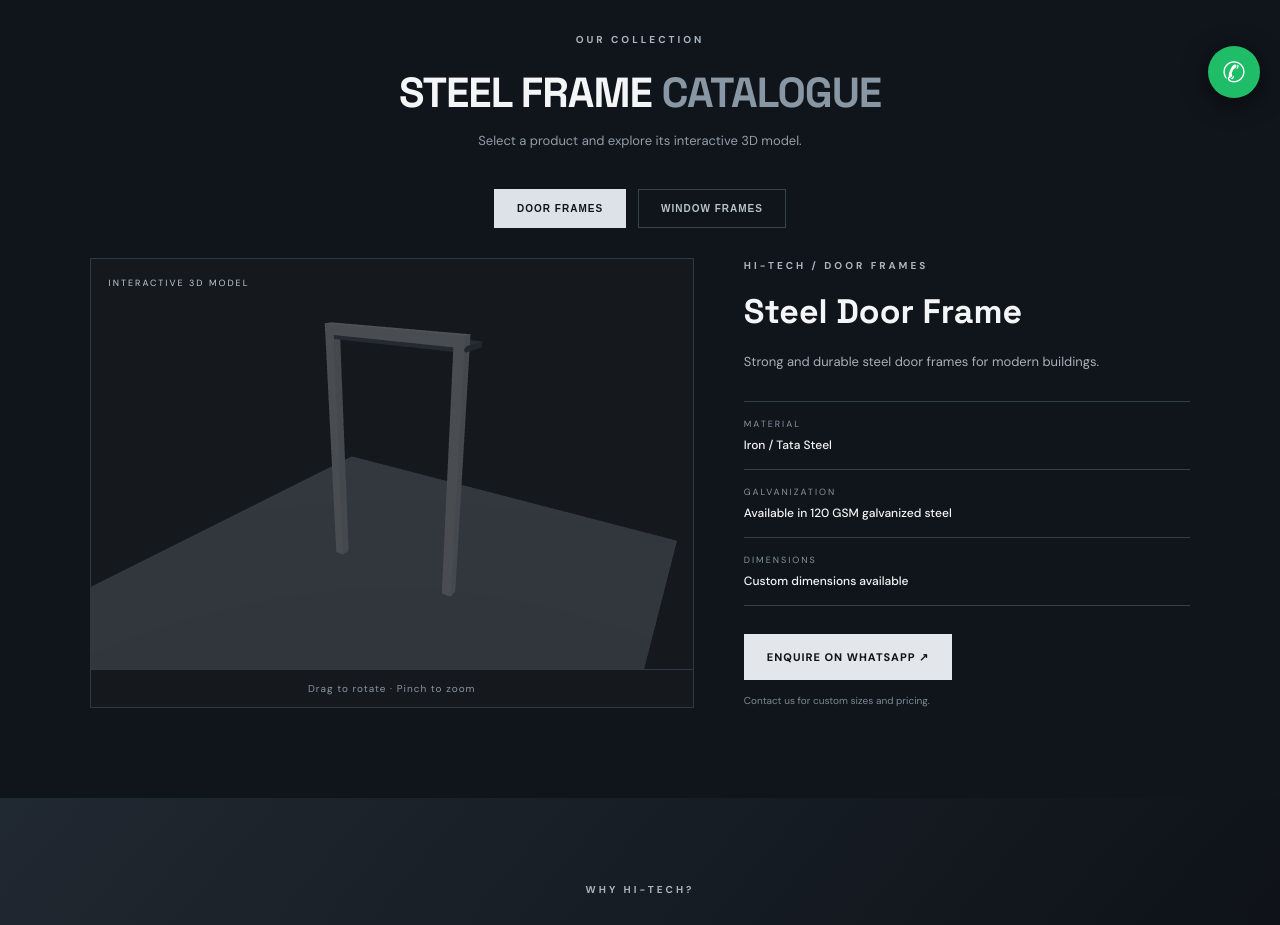
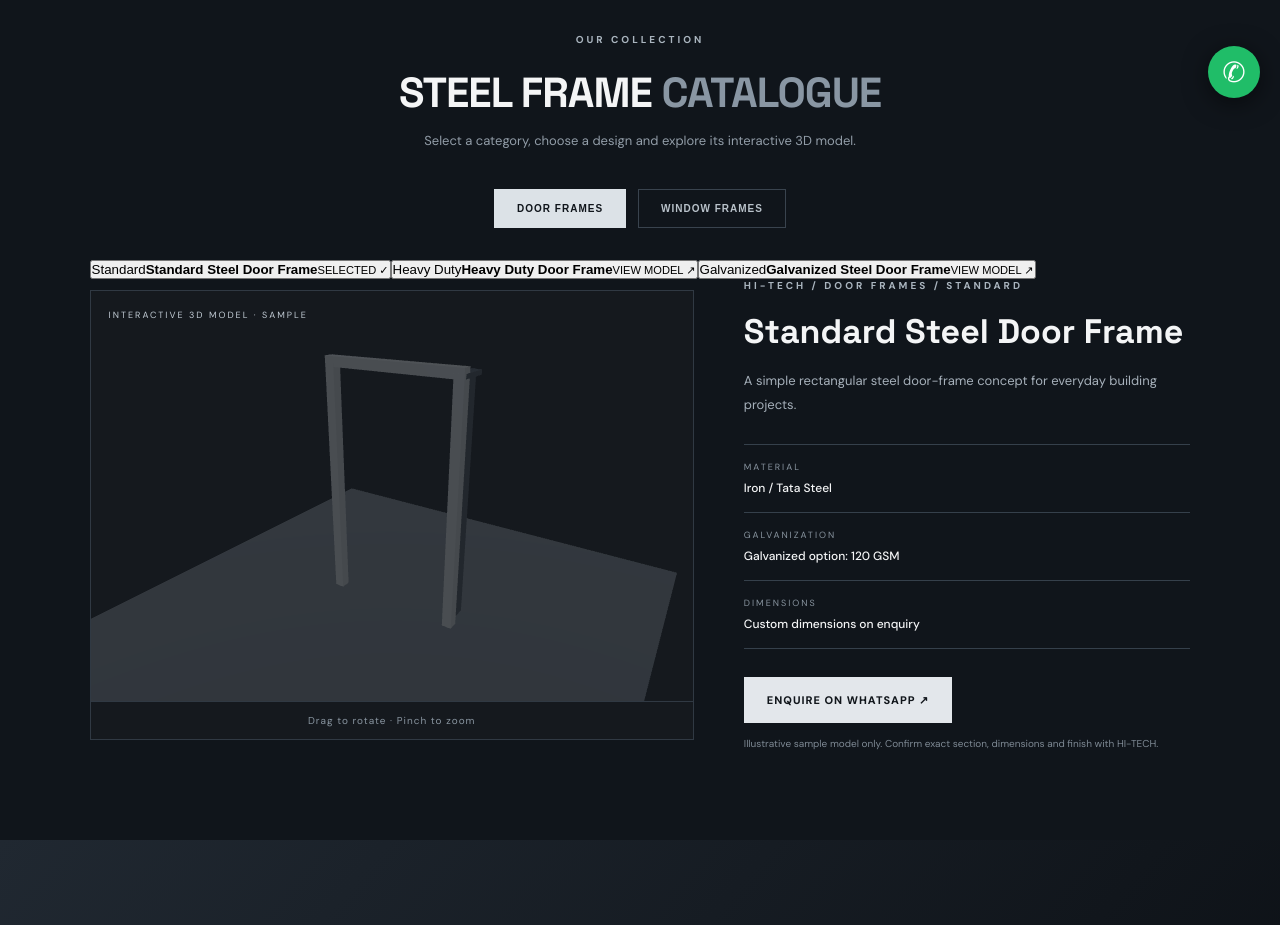
Before and after one commit to jrpc100/hi-tech-steel, a Next.js app: page / in a window 1280 px wide. Shown: the part 680-1605 px from the top of the page. Built offline with nearby package versions, Linux system fonts and the light colour scheme.

Commit message:
Update page.tsx

```diff
--- a/app/page.tsx
+++ b/app/page.tsx
@@ -7,22 +7,64 @@ import { OrbitControls } from "three/examples/jsm/controls/OrbitControls.js";
 
 const products = [
   {
-    id: "door",
-    name: "Steel Door Frame",
+    id: "door-standard",
+    name: "Standard Steel Door Frame",
     category: "DOOR FRAMES",
-    description: "Strong and durable steel door frames for modern buildings.",
+    type: "Standard",
+    description: "A simple rectangular steel door-frame concept for everyday building projects.",
     material: "Iron / Tata Steel",
-    gsm: "Available in 120 GSM galvanized steel",
-    dimensions: "Custom dimensions available",
+    gsm: "Galvanized option: 120 GSM",
+    dimensions: "Custom dimensions on enquiry",
   },
   {
-    id: "window",
-    name: "Steel Window Frame",
+    id: "door-heavy",
+    name: "Heavy Duty Door Frame",
+    category: "DOOR FRAMES",
+    type: "Heavy Duty",
+    description: "A sample heavier-profile door-frame concept with a wider steel section.",
+    material: "Iron / Tata Steel",
+    gsm: "Confirm finish and GSM with HI-TECH",
+    dimensions: "Custom dimensions on enquiry",
+  },
+  {
+    id: "door-galvanized",
+    name: "Galvanized Steel Door Frame",
+    category: "DOOR FRAMES",
+    type: "Galvanized",
+    description: "A door-frame concept representing a galvanized steel finish.",
+    material: "Tata Galvanized Steel",
+    gsm: "120 GSM option",
+    dimensions: "Custom dimensions on enquiry",
+  },
+  {
+    id: "window-2track",
+    name: "2-Track Window Frame",
     category: "WINDOW FRAMES",
-    description: "Precision-built steel window frames for residential and commercial spaces.",
+    type: "2-Track",
+    description: "A sample two-track window-frame layout.",
     material: "Iron / Tata Steel",
-    gsm: "Available in 120 GSM galvanized steel",
-    dimensions: "Custom dimensions available",
+    gsm: "Galvanized option: 120 GSM",
+    dimensions: "Custom dimensions on enquiry",
+  },
+  {
+    id: "window-3track",
+    name: "3-Track Window Frame",
+    category: "WINDOW FRAMES",
+    type: "3-Track",
+    description: "A sample three-track window-frame layout.",
+    material: "Iron / Tata Steel",
+    gsm: "Galvanized option: 120 GSM",
+    dimensions: "Custom dimensions on enquiry",
+  },
+  {
+    id: "window-grill",
+    name: "Window Frame with Grill",
+    category: "WINDOW FRAMES",
+    type: "Grill Type",
+    description: "A sample window-frame concept with simple internal grill bars.",
+    material: "Iron / Tata Steel",
+    gsm: "Galvanized option: 120 GSM",
+    dimensions: "Custom dimensions on enquiry",
   },
 ];
 
@@ -42,6 +84,7 @@ function ModelViewer({ type }: { type: string }) {
       0.1,
       100
     );
+
     camera.position.set(4, 3, 6);
 
     const renderer = new THREE.WebGLRenderer({ antialias: true });
@@ -57,10 +100,16 @@ function ModelViewer({ type }: { type: string }) {
     scene.add(light);
 
     const group = new THREE.Group();
+
+    const isWindow = type.startsWith("window");
+    const isHeavy = type === "door-heavy";
+    const isGalvanized = type === "door-galvanized";
+    const isGrill = type === "window-grill";
+
     const metal = new THREE.MeshStandardMaterial({
-      color: "#aeb7c0",
+      color: isGalvanized ? "#c5d0d8" : "#aeb7c0",
       metalness: 0.85,
-      roughness: 0.25,
+      roughness: isGalvanized ? 0.32 : 0.25,
     });
 
     const darkMetal = new THREE.MeshStandardMaterial({
@@ -69,47 +118,114 @@ function ModelViewer({ type }: { type: string }) {
       roughness: 0.35,
     });
 
-    function bar(x: number, y: number, z: number, w: number, h: number, d: number) {
-      const mesh = new THREE.Mesh(new THREE.BoxGeometry(w, h, d), metal);
+    function bar(
+      x: number,
+      y: number,
+      z: number,
+      w: number,
+      h: number,
+      d: number
+    ) {
+      const mesh = new THREE.Mesh(
+        new THREE.BoxGeometry(w, h, d),
+        metal
+      );
+
       mesh.position.set(x, y, z);
       mesh.castShadow = true;
       mesh.receiveShadow = true;
       group.add(mesh);
     }
 
-    // Main rectangular steel frame
-    const width = type === "door" ? 2.2 : 2.8;
-    const height = type === "door" ? 4 : 2.5;
-    const thickness = 0.16;
+    const width = isWindow ? 2.8 : 2.2;
+    const height = isWindow ? 2.5 : 4;
+    const thickness = isHeavy ? 0.23 : 0.16;
 
+    // Outer steel frame
     bar(-width / 2, 0, 0, thickness, height, thickness);
     bar(width / 2, 0, 0, thickness, height, thickness);
     bar(0, height / 2, 0, width + thickness, thickness, thickness);
 
-    if (type === "window") {
+    if (isWindow) {
       bar(0, -height / 2, 0, width + thickness, thickness, thickness);
-      bar(0, 0, 0, 0.12, height, thickness);
-      bar(0, 0, 0, width, 0.12, thickness);
+
+      // Window track channels
+      const trackCount = type === "window-3track" ? 3 : 2;
+
+      for (let i = 0; i < trackCount; i++) {
+        const z = -0.12 + i * 0.16;
+
+        const rail = new THREE.Mesh(
+          new THREE.BoxGeometry(width - 0.12, 0.07, 0.07),
+          darkMetal
+        );
+
+        rail.position.set(
+          0,
+          -height / 2 + 0.16 + i * 0.12,
+          z
+        );
+
+        group.add(rail);
+      }
+
+      // Window grill
+      if (isGrill) {
+        for (let i = 1; i <= 4; i++) {
+          bar(
+            -width / 2 + (width / 5) * i,
+            0,
+            0.08,
+            0.055,
+            height - 0.2,
+            0.08
+          );
+        }
+
+        for (let i = 1; i <= 2; i++) {
+          bar(
+            0,
+            -height / 2 + (height / 3) * i,
+            0.08,
+            width - 0.2,
+            0.055,
+            0.08
+          );
+        }
+      }
     }
 
-    // Frame depth and folded steel profile
-    const depthBar = new THREE.Mesh(
-      new THREE.BoxGeometry(width + thickness, 0.08, 0.55),
+    // Folded steel profile
+    const sideDepth = new THREE.Mesh(
+      new THREE.BoxGeometry(0.07, height, 0.48),
       darkMetal
     );
-    depthBar.position.set(0, height / 2 - 0.1, -0.2);
-    group.add(depthBar);
+
+    sideDepth.position.set(width / 2 - 0.04, 0, -0.22);
+    group.add(sideDepth);
+
+    const topDepth = new THREE.Mesh(
+      new THREE.BoxGeometry(width + thickness, 0.07, 0.48),
+      darkMetal
+    );
+
+    topDepth.position.set(0, height / 2 - 0.04, -0.22);
+    group.add(topDepth);
 
     const floor = new THREE.Mesh(
       new THREE.BoxGeometry(8, 0.08, 8),
       new THREE.MeshStandardMaterial({ color: "#252b32" })
     );
+
     floor.position.y = -height / 2 - 0.12;
     scene.add(floor);
-
     scene.add(group);
 
-    const controls = new OrbitControls(camera, renderer.domElement);
+    const controls = new OrbitControls(
+      camera,
+      renderer.domElement
+    );
+
     controls.enableDamping = true;
     controls.dampingFactor = 0.06;
     controls.minDistance = 3;
@@ -117,19 +233,28 @@ function ModelViewer({ type }: { type: string }) {
 
     const resize = () => {
       if (!container) return;
-      camera.aspect = container.clientWidth / container.clientHeight;
+
+      camera.aspect =
+        container.clientWidth / container.clientHeight;
+
       camera.updateProjectionMatrix();
-      renderer.setSize(container.clientWidth, container.clientHeight);
+
+      renderer.setSize(
+        container.clientWidth,
+        container.clientHeight
+      );
     };
 
     window.addEventListener("resize", resize);
 
     let animationId = 0;
+
     const animate = () => {
       animationId = requestAnimationFrame(animate);
       controls.update();
       renderer.render(scene, camera);
     };
+
     animate();
 
     return () => {
@@ -137,10 +262,15 @@ function ModelViewer({ type }: { type: string }) {
       window.removeEventListener("resize", resize);
       controls.dispose();
       renderer.dispose();
-      container.removeChild(renderer.domElement);
+
+      if (container.contains(renderer.domElement)) {
+        container.removeChild(renderer.domElement);
+      }
+
       scene.traverse((object) => {
         if (object instanceof THREE.Mesh) {
           object.geometry.dispose();
+
           if (Array.isArray(object.material)) {
             object.material.forEach((m) => m.dispose());
           } else {
@@ -153,59 +283,144 @@ function ModelViewer({ type }: { type: string }) {
 
   return (
     <div className="viewer">
-      <div className="viewer-label">INTERACTIVE 3D MODEL</div>
+      <div className="viewer-label">
+        INTERACTIVE 3D MODEL · SAMPLE
+      </div>
+
       <div ref={mountRef} className="model-canvas" />
-      <div className="viewer-hint">Drag to rotate · Pinch to zoom</div>
+
+      <div className="viewer-hint">
+        Drag to rotate · Pinch to zoom
+      </div>
     </div>
   );
 }
 
 export default function Home() {
-  const [selected, setSelected] = useState("door");
-  const product = products.find((p) => p.id === selected)!;
+  const [selected, setSelected] = useState("door-standard");
+  const [category, setCategory] = useState("DOOR FRAMES");
+
+  const product =
+    products.find((p) => p.id === selected) ?? products[0];
+
+  const visibleProducts = products.filter(
+    (p) => p.category === category
+  );
 
   const whatsapp = `https://wa.me/919745046924?text=${encodeURIComponent(
     `Hello HI-TECH, I am interested in ${product.name}. Please share details and quotation.`
   )}`;
+
+  function changeCategory(next: string) {
+    setCategory(next);
+
+    const first = products.find(
+      (p) => p.category === next
+    );
+
+    if (first) setSelected(first.id);
+  }
 
   return (
     <main>
       <nav className="navbar">
         <a href="#" className="brand">
           <span className="brand-icon">H</span>
-          <span>HI-TECH <small>STEEL SOLUTIONS</small></span>
+          <span>
+            HI-TECH
+            <small>STEEL SOLUTIONS</small>
+          </span>
         </a>
-        <a className="nav-contact" href={whatsapp}>GET QUOTE ↗</a>
+
+        <a className="nav-contact" href={whatsapp}>
+          GET QUOTE ↗
+        </a>
       </nav>
 
       <section className="hero">
         <div className="hero-content">
-          <p className="eyebrow">PRECISION · STRENGTH · QUALITY</p>
-          <h1>BUILT STRONG.<br /><span>BUILT TO LAST.</span></h1>
+          <p className="eyebrow">
+            PRECISION · STRENGTH · QUALITY
+          </p>
+
+          <h1>
+            BUILT STRONG.
+            <br />
+            <span>BUILT TO LAST.</span>
+          </h1>
+
           <p className="hero-text">
             Premium steel door and window frames.
             Made for strength, designed for durability.
           </p>
-          <a href="#products" className="primary-btn">EXPLORE PRODUCTS ↘</a>
+
+          <a href="#products" className="primary-btn">
+            EXPLORE PRODUCTS ↘
+          </a>
         </div>
-        <div className="hero-mark">HT<span>.</span></div>
+
+        <div className="hero-mark">
+          HT<span>.</span>
+        </div>
       </section>
 
       <section id="products" className="products-section">
         <div className="section-heading">
           <p className="eyebrow">OUR COLLECTION</p>
-          <h2>STEEL FRAME <span>CATALOGUE</span></h2>
-          <p>Select a product and explore its interactive 3D model.</p>
+
+          <h2>
+            STEEL FRAME <span>CATALOGUE</span>
+          </h2>
+
+          <p>
+            Select a category, choose a design and explore
+            its interactive 3D model.
+          </p>
         </div>
 
         <div className="product-tabs">
-          {products.map((item) => (
+          <button
+            onClick={() => changeCategory("DOOR FRAMES")}
+            className={
+              category === "DOOR FRAMES"
+                ? "tab active"
+                : "tab"
+            }
+          >
+            DOOR FRAMES
+          </button>
+
+          <button
+            onClick={() => changeCategory("WINDOW FRAMES")}
+            className={
+              category === "WINDOW FRAMES"
+                ? "tab active"
+                : "tab"
+            }
+          >
+            WINDOW FRAMES
+          </button>
+        </div>
+
+        <div className="design-list">
+          {visibleProducts.map((item) => (
             <button
               key={item.id}
               onClick={() => setSelected(item.id)}
-              className={selected === item.id ? "tab active" : "tab"}
+              className={
+                selected === item.id
+                  ? "design-card selected"
+                  : "design-card"
+              }
             >
-              {item.category}
+              <span>{item.type}</span>
+              <strong>{item.name}</strong>
+
+              <small>
+                {selected === item.id
+                  ? "SELECTED ✓"
+                  : "VIEW MODEL ↗"}
+              </small>
             </button>
           ))}
         </div>
@@ -214,41 +429,84 @@ export default function Home() {
           <ModelViewer type={selected} />
 
           <div className="product-info">
-            <p className="eyebrow">HI-TECH / {product.category}</p>
+            <p className="eyebrow">
+              HI-TECH / {product.category} /{" "}
+              {product.type.toUpperCase()}
+            </p>
+
             <h2>{product.name}</h2>
-            <p className="description">{product.description}</p>
+
+            <p className="description">
+              {product.description}
+            </p>
 
             <div className="specs">
-              <div><span>MATERIAL</span><strong>{product.material}</strong></div>
-              <div><span>GALVANIZATION</span><strong>{product.gsm}</strong></div>
-              <div><span>DIMENSIONS</span><strong>{product.dimensions}</strong></div>
+              <div>
+                <span>MATERIAL</span>
+                <strong>{product.material}</strong>
+              </div>
+
+              <div>
+                <span>GALVANIZATION</span>
+                <strong>{product.gsm}</strong>
+              </div>
+
+              <div>
+                <span>DIMENSIONS</span>
+                <strong>{product.dimensions}</strong>
+              </div>
             </div>
 
-            <a href={whatsapp} className="primary-btn quote-btn">
+            <a
+              href={whatsapp}
+              className="primary-btn quote-btn"
+            >
               ENQUIRE ON WHATSAPP ↗
             </a>
-            <p className="small-note">Contact us for custom sizes and pricing.</p>
+
+            <p className="small-note">
+              Illustrative sample model only. Confirm exact
+              section, dimensions and finish with HI-TECH.
+            </p>
           </div>
         </div>
       </section>
 
       <section className="about">
         <p className="eyebrow">WHY HI-TECH?</p>
+
         <h2>STRENGTH IN EVERY FRAME.</h2>
+
         <p>
-          Quality steel frame solutions for homes and commercial projects.
-          Built with attention to detail and a commitment to durability.
+          Quality steel frame solutions for homes and
+          commercial projects. Built with attention to
+          detail and a commitment to durability.
         </p>
       </section>
 
       <footer>
-        <div className="footer-brand">HI-TECH <span>STEEL SOLUTIONS</span></div>
+        <div className="footer-brand">
+          HI-TECH <span>STEEL SOLUTIONS</span>
+        </div>
+
         <p>Koppam, Palakkad, Kerala</p>
-        <a href="tel:+919745046924">+91 97450 46924</a>
-        <p className="copyright">© 2026 HI-TECH. All rights reserved.</p>
+
+        <a href="tel:+919745046924">
+          +91 97450 46924
+        </a>
+
+        <p className="copyright">
+          © 2026 HI-TECH. All rights reserved.
+        </p>
       </footer>
 
-      <a className="floating-whatsapp" href={whatsapp} aria-label="WhatsApp">✆</a>
+      <a
+        className="floating-whatsapp"
+        href={whatsapp}
+        aria-label="WhatsApp"
+      >
+        ✆
+      </a>
     </main>
   );
 }
```
